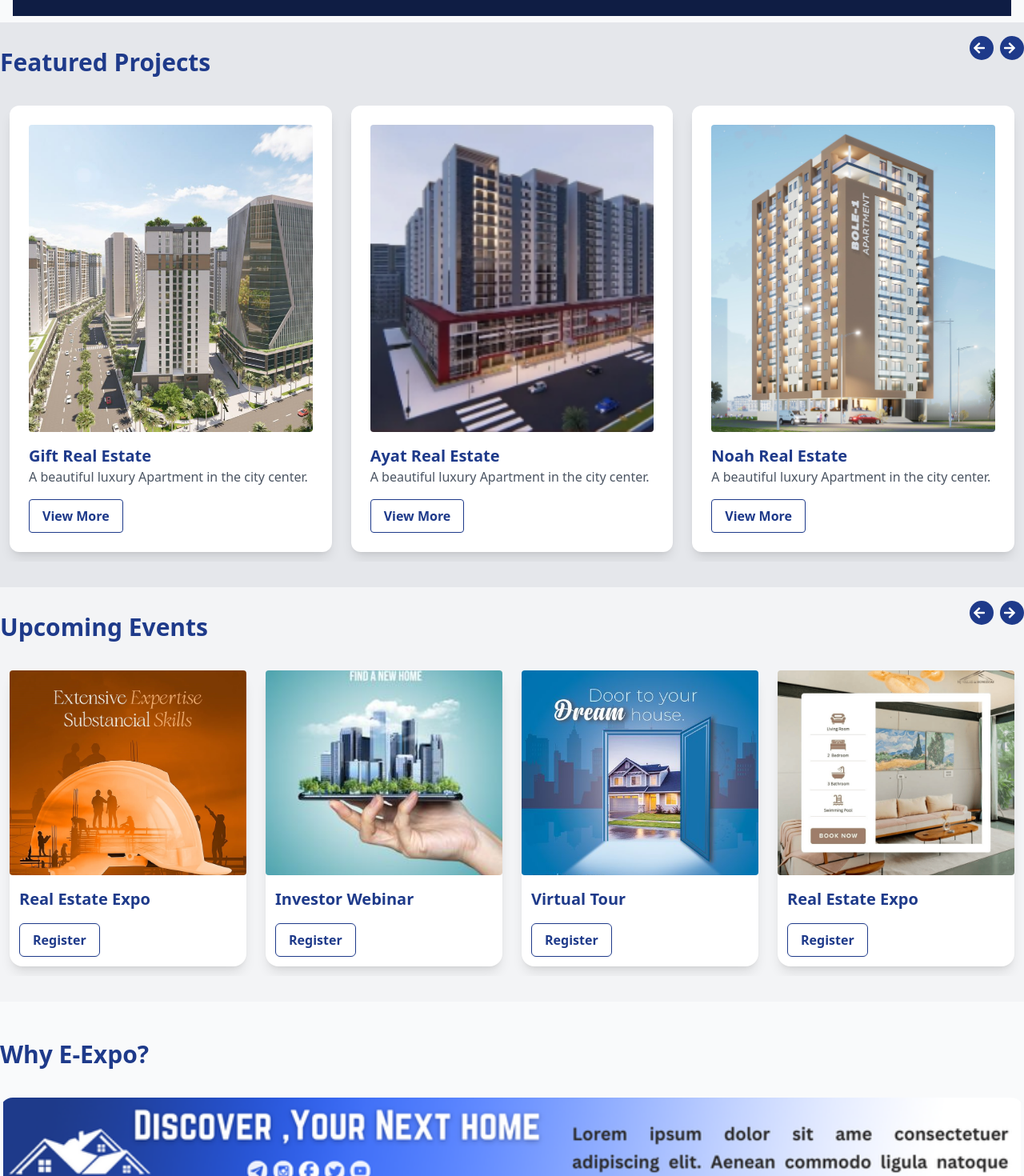
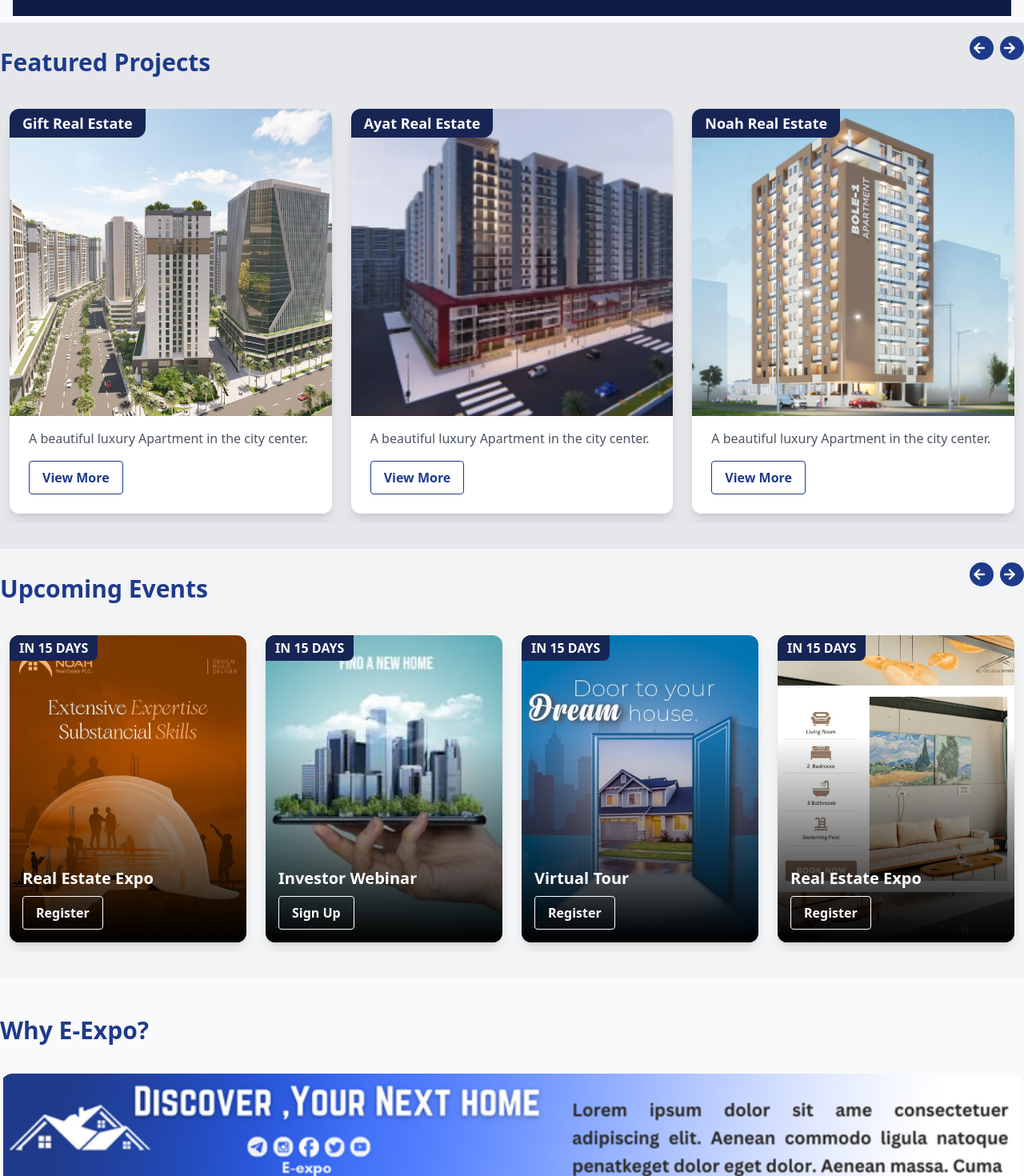
Before and after one commit to Natiethio/E-Expo_Frontend, a React (Vite) app: page / in a window 1280 px wide. Shown: the part 560-2030 px from the top of the page at 80% size. Built offline with nearby package versions, Linux system fonts and the light colour scheme; grey boxes are pictures that could not be loaded.

Commit message:
Tenth Commit

```diff
--- a/package.json
+++ b/package.json
@@ -12,6 +12,7 @@
   "dependencies": {
     "@headlessui/react": "^2.1.9",
     "@heroicons/react": "^2.1.5",
+    "date-fns": "^4.1.0",
     "react": "^18.3.1",
     "react-dom": "^18.3.1",
     "react-helmet": "^6.1.0",
--- a/src/Components/Home.jsx
+++ b/src/Components/Home.jsx
@@ -20,6 +20,7 @@ import { FaArrowCircleLeft, FaArrowLeft, FaArrowRight, FaCalendarAlt, FaPhone, F
 import { FiMail } from 'react-icons/fi'
 import { FaLocationDot, FaPhoneFlip } from 'react-icons/fa6'
 import { useNavigate } from 'react-router-dom';
+import { formatDistanceToNow } from 'date-fns';
 
 const Home = () => {
     const [currentSlide, setCurrentSlide] = useState(0);
@@ -144,6 +145,13 @@ const Home = () => {
         Expo('/Expo')
     }
 
+    // const targetDate = new Date(cardfeatured.date);
+    // const daysLeft = differenceInDays(targetDate, currentDate);
+
+    const getDaysLeft = (date) => {
+        return formatDistanceToNow(new Date(date), { addSuffix: true });
+    };
+
     return (
         <>
             <Helmet>
@@ -208,21 +216,60 @@ const Home = () => {
                                     }}
                                 >
                                     {CardFeatured.map((cardfeatured, index) => (
+                                        // <div
+                                        //     key={index}
+                                        //     className="w-full sm:w-1/2 md:w-1/3 lg:w-1/4 p-3 pt-4 rounded-xl"
+                                        //     style={{ flex: `0 0 ${100 / cardsToShowFeatured}%` }}>
+                                        //     <div className="bg-white shadow-lg rounded-xl transition ease-in-out delay-150 hover:-translate-y-1 hover:scale-105 hover:shadow-xl hover:bg-gray-100 duration-300">
+
+                                        //         <div className="overflow-hidden w-full mb-4 h-96 rounded-t-xl">
+
+                                        //             <img
+                                        //                 src={cardfeatured.img}
+                                        //                 alt="Real Estate"
+                                        //                 className="object-cover w-full h-full"
+                                        //             />
+                                        //         </div>
+
+                                        //         <div className="pl-6 pb-6">
+                                        //             <h3 className="text-xl font-semibold text-blue-900">{cardfeatured.name}</h3>
+                                        //             <p className="text-gray-600">{cardfeatured.description}</p>
+                                        //             <button className="mt-4 border font-semibold border-blue-900 text-blue-900 px-4 py-2 rounded hover:bg-blue-900 hover:text-white transition duration-300">
+                                        //                 {cardfeatured.buttonText}
+                                        //             </button>
+                                        //         </div>
+                                        //     </div>
+                                        // </div>
                                         <div
                                             key={index}
-                                            className="w-full sm:w-1/2 md:w-1/3 lg:w-1/4 p-3 "
-                                            style={{ flex: `0 0 ${100 / cardsToShowFeatured}%` }}>
-                                            <div className="bg-white p-6 shadow-lg rounded-xl transition ease-in-out delay-150  hover:-translate-y-1 hover:scale-105 hover:shadow-xl hover:bg-gray-100 duration-300">
-                                                <div className="rounded overflow-hidden w-full mb-4 h-96 ">
-                                                    <img src={cardfeatured.img} alt="Real Estate" className="object-cover w-full h-full" />
+                                            className="w-full sm:w-1/2 md:w-1/3 lg:w-1/4 p-3 pt-4 rounded-xl"
+                                            style={{ flex: `0 0 ${100 / cardsToShowFeatured}%` }}
+                                        >
+                                            <div className="relative bg-white shadow-lg rounded-xl transition ease-in-out delay-150 hover:-translate-y-1 hover:scale-105 hover:shadow-xl hover:bg-gray-100 duration-300">
+
+
+                                                <div className="absolute top-0 left-0 flex items-center bg-blue-950 text-white px-4 py-1 rounded-br-xl rounded-tl-xl z-10">
+                                                    <h3 className="text-lg font-semibold">{cardfeatured.name}</h3>
                                                 </div>
-                                                <h3 className="text-xl font-semibold text-blue-900">{cardfeatured.name}</h3>
+
+
+                                                <div className="overflow-hidden w-full mb-4 h-96 rounded-t-xl">
+                                                    <img
+                                                        src={cardfeatured.img}
+                                                        alt="Real Estate"
+                                                        className="object-cover w-full h-full rounded-t-xl"
+                                                    />
+                                                </div>
+
+                                                <div className="pl-6 pb-6">
                                                     <p className="text-gray-600">{cardfeatured.description}</p>
                                                     <button className="mt-4 border font-semibold border-blue-900 text-blue-900 px-4 py-2 rounded hover:bg-blue-900 hover:text-white transition duration-300">
                                                         {cardfeatured.buttonText}
                                                     </button>
                                                 </div>
                                             </div>
+                                        </div>
+
                                     ))}
                                 </div>
                             </div>
@@ -255,7 +302,7 @@ const Home = () => {
                             </div>
                         </div>
 
-                        <div className="relative">
+                        {/* <div className="relative">
                             <div className="overflow-hidden">
                                 <div
                                     className="flex transition-transform duration-700 ease-in-out"
@@ -271,18 +318,64 @@ const Home = () => {
                                         >
                                             <div className="bg-white  shadow-lg rounded-2xl transition ease-in-out delay-150  hover:-translate-y-1 hover:scale-105 hover:shadow-xl hover:bg-gray-50 duration-300">
                                                 <div className="flex items-center text-gray-600 ">
-                                                    {/* <img src={Calender} alt="" className="w-7 h-7 mr-1" /> */}
-                                                    {/* <FaCalendarAlt className="text-blue-900 mr-2" /> */}
-                                                    {/* <p>{card.date}</p> */}
+
                                                 </div>
                                                 <div className="rounded overflow-hidden w-full mb-4 xl:h-64 sm:h-72 h-80 ">
                                                     <img src={card.img} alt={card.title} className="object-cover w-full h-full" />
                                                 </div>
                                                 <h3 className="text-xl text-blue-900 font-semibold pl-3">{card.title}</h3>
-                                                {/* <p className="text-gray-600">{card.description}</p> */}
+
                                                 <button className="mt-4 border font-semibold m-3 border-blue-900 text-blue-900 px-4 py-2 rounded-md hover:bg-blue-900 hover:text-white transition duration-300">
                                                     Register
                                                 </button>
+                                            </div>
+                                        </div>
+                                    ))}
+                                </div>
+                            </div>
+                        </div> */}
+
+                        <div className="relative">
+                            <div className="overflow-hidden">
+                                <div
+                                    className="flex transition-transform duration-700 ease-in-out"
+                                    style={{
+                                        transform: `translateX(-${currentIndex * (100 / cardsToShow)}%)`
+                                    }}
+                                >
+                                    {CardUpe.map((card, index) => (
+                                        <div
+                                            key={index}
+                                            className="w-full sm:w-1/2 md:w-1/3 lg:w-1/4 p-3 pt-4"
+                                            style={{ flex: `0 0 ${100 / cardsToShow}%` }}
+                                        >
+                                            <div className="relative bg-white shadow-lg rounded-xl overflow-hidden transition ease-in-out delay-150 hover:-translate-y-1 hover:scale-105 hover:shadow-xl hover:bg-gray-100 duration-300">
+
+
+                                                <div className="absolute top-0 left-0 flex items-center bg-blue-950 text-white px-3 py-1 rounded-br-lg z-10">
+                                                    <span className="uppercase font-bold">{getDaysLeft(card.date)}</span>
+                                                </div>
+
+                                                <div className="absolute top-0 left-0 bg-blue-950 text-white py-1 px-3 rounded-br-lg">
+
+                                                </div>
+
+
+
+                                                <div className="rounded overflow-hidden w-full h-96">
+                                                    <img src={card.img} alt="Real Estate" className="object-cover w-full h-full" />
+                                                </div>
+
+
+                                                <div className="absolute inset-x-0 bottom-0 bg-gradient-to-t from-black to-transparent h-64"></div>
+                                                <div className="absolute inset-x-0 bottom-0 p-4 text-white z-10">
+                                                    <h3 className="text-xl font-semibold">{card.title}</h3>
+                                                    {/* <p className="text-sm">{card.description}</p> */}
+
+                                                    <button className="mt-2 border font-semibold border-white text-white px-4 py-2 rounded hover:bg-blue-950 hover:text-white hover:border-blue-950 transition duration-300">
+                                                        {card.buttonText}
+                                                    </button>
+                                                </div>
                                             </div>
                                         </div>
                                     ))}
@@ -417,51 +510,68 @@ const Home = () => {
                 <section className="container mx-auto my-12  ">
                     <h2 className="text-3xl font-bold mb-6 text-blue-900 ">Latest News</h2>
                     <div className="grid md:grid-cols-3 grid-cols-1 sm:gap-6  justify-center">
-                        <div className="bg-white p-6 shadow-lg rounded-xl">
-                            <div className="rounded overflow-hidden w-full mb-4 h-96 ">
-                                <img src={Ltnews5} alt="Real Estate" className="object cover w-full h-full" />
+                        <div className="bg-white shadow-lg rounded-xl">
+
+                            <div className="rounded-t-xl overflow-hidden w-full mb-4 h-96">
+                                <img src={Ltnews5} alt="Real Estate" className="object-cover w-full h-full" />
                             </div>
-                            <h3 className="text-xl font-semibold text-blue-900">Jamboro Real Estste</h3>
-                            <p className="text-gray-600">Lorem ipsum dolor sit amet,
-                                consectetuer adipiscing elit. Aenean commodo ligula eget dolor.
+                            <div className="p-6">
+                                <h3 className="text-xl font-semibold text-blue-900  pb-2">Jamboro Real Estate</h3>
+                                <p className="text-gray-600">
+                                    Lorem ipsum dolor sit amet, consectetuer adipiscing elit. Aenean commodo ligula eget dolor.
                                     Aenean massa. Cum sociis natoque penatibus et magnis dis parturient montes,
                                     nascetur ridiculus mus. Donec quam felis, ultricies nec, pellentesque eu,
-                                pretium quis, sem...</p>
+                                    pretium quis, sem...
+                                </p>
+
                                 <button className="mt-4 border font-semibold border-blue-900 text-blue-900 px-4 py-2 rounded hover:bg-blue-900 hover:text-white transition duration-300">
                                     View More
                                 </button>
                             </div>
-                        <div className="bg-white p-6 shadow-lg rounded-xl">
-                            <div className="rounded overflow-hidden w-full mb-4 h-96 ">
-                                <img src={Ltnews2} alt="Real Estate" className="object cover w-full h-full" />
                         </div>
-                            <h3 className="text-xl font-semibold text-blue-900">Hammer Real Estate</h3>
-                            <p className="text-gray-600">Lorem ipsum dolor sit amet,
-                                consectetuer adipiscing elit. Aenean commodo ligula eget dolor.
+
+                        <div className="bg-white shadow-lg rounded-xl">
+
+                            <div className="rounded-t-xl overflow-hidden w-full mb-4 h-96">
+                                <img src={Ltnews2} alt="Real Estate" className="object-cover w-full h-full" />
+                            </div>
+                            <div className="p-6">
+                                <h3 className="text-xl font-semibold text-blue-900 pb-2">Ayat Real Estate</h3>
+                                <p className="text-gray-600">
+                                    Lorem ipsum dolor sit amet, consectetuer adipiscing elit. Aenean commodo ligula eget dolor.
                                     Aenean massa. Cum sociis natoque penatibus et magnis dis parturient montes,
                                     nascetur ridiculus mus. Donec quam felis, ultricies nec, pellentesque eu,
-                                pretium quis, sem...</p>
-                            <button className="mt-4 border font-semibold border-blue-900 text-blue-900 px-4 py-2 rounded-md hover:bg-blue-900 hover:text-white transition duration-300">
-                                View More
-                            </button>
-                        </div>
-                        <div className="bg-white p-6 shadow-lg rounded-xl">
-                            <div className="rounded overflow-hidden w-full mb-4 h-96 ">
-                                <img src={Ltnews3} alt="Real Estate" className="object cover w-full h-full" />
-                            </div>
-                            <h3 className="text-xl font-semibold text-blue-900">Ovid Real Estate</h3>
-                            <p className="text-gray-600">Lorem ipsum dolor sit amet,
-                                consectetuer adipiscing elit. Aenean commodo ligula eget dolor.
-                                Aenean massa. Cum sociis natoque penatibus et magnis dis parturient montes,
-                                nascetur ridiculus mus. Donec quam felis, ultricies nec, pellentesque eu,
-                                pretium quis, sem...</p>
-                            <button className="mt-4 border font-semibold border-blue-900 text-blue-900 px-4 py-2 rounded-md hover:bg-blue-900 hover:text-white transition duration-300">
+                                    pretium quis, sem...
+                                </p>
+
+                                <button className="mt-4 border font-semibold border-blue-900 text-blue-900 px-4 py-2 rounded hover:bg-blue-900 hover:text-white transition duration-300">
                                     View More
                                 </button>
                             </div>
                         </div>
+
+                        <div className="bg-white shadow-lg rounded-xl">
+
+                            <div className="rounded-t-xl overflow-hidden w-full mb-4 h-96">
+                                <img src={Ltnews3} alt="Real Estate" className="object-cover w-full h-full" />
+                            </div>
+                            <div className="p-6">
+                                <h3 className="text-xl font-semibold text-blue-900 pb-2">Gift Real Estate</h3>
+                                <p className="text-gray-600">
+                                    Lorem ipsum dolor sit amet, consectetuer adipiscing elit. Aenean commodo ligula eget dolor.
+                                    Aenean massa. Cum sociis natoque penatibus et magnis dis parturient montes,
+                                    nascetur ridiculus mus. Donec quam felis, ultricies nec, pellentesque eu,
+                                    pretium quis, sem...
+                                </p>
+
+                                <button className="mt-4 border font-semibold border-blue-900 text-blue-900 px-4 py-2 rounded hover:bg-blue-900 hover:text-white transition duration-300">
+                                    View More
+                                </button>
+                            </div>
+                        </div>
+
+                    </div>
                 </section>
-
 
                 {/* Contact us section */}
                 <section>
--- a/src/Components/Realestates.jsx
+++ b/src/Components/Realestates.jsx
@@ -51,13 +51,20 @@ const Realestates = () => {
                 <div className="grid grid-cols-1 sm:grid-cols-2 md:grid-cols-3  gap-8">
                     {companiesData.map(company => (
                         <div key={company.id} className="bg-white rounded-lg shadow-lg overflow-hidden">
-                            <img src={company.imgSrc} alt={company.name} className="w-full h-40 object-cover sm:h-48 md:h-52 lg:h-56" />
+                            {/* <img src={company.imgSrc} alt={company.name} className="w-full h-40 object-cover sm:h-48 md:h-52 lg:h-56" /> */}
+
+                            <div className="overflow-hidden w-full mb-4 h-80 rounded-t-xl">
+                                <img
+                                    src={company.imgSrc}
+                                    alt="Real Estate"
+                                    className="object-cover w-full h-full rounded-t-xl"
+                                />
+                            </div>
                             <div className="p-4 flex justify-between items-center">
                                 <h3 className="text-lg sm:text-xl font-semibold text-blue-900">{company.name}</h3>
                                 <button className="mt-4 border font-semibold border-blue-900 text-blue-950 px-4 py-2 rounded-md hover:bg-blue-900  hover:text-white transition duration-300">
                                     Details
                                 </button>
-
                             </div>
                         </div>
                     ))}
--- a/src/Components/cardfeatured.json
+++ b/src/Components/cardfeatured.json
@@ -37,7 +37,7 @@
     },
     {
         "id": 6,
-        "name": "Flintstone Homes Real Estate",
+        "name": "Flintstone Real Estate",
         "description": "A beautiful luxury Apartment in the city center.",
         "buttonText": "View More",
         "img": "/Images/jamboro2.png"
--- a/src/Components/cardupcoming.json
+++ b/src/Components/cardupcoming.json
@@ -1,7 +1,7 @@
 [
     {
         "id": 1,
-        "date": "October 12th, 2024",
+        "date": "2024-10-25",
         "title": "Virtual Tour",
         "description": "Join us on October 12th for an exclusive virtual tour.",
         "buttonText": "Register",
@@ -9,7 +9,7 @@
     },
     {
         "id": 2,
-        "date": "October 24th, 2024",
+        "date": "2024-10-25",
         "title": "Real Estate Expo",
         "description": "Don't miss our October 24th Real Estate Expo.",
         "buttonText": "Register",
@@ -17,7 +17,7 @@
     },
     {
         "id": 3,
-        "date": "November 1st, 2024",
+        "date": "2024-10-25",
         "title": "Investor Webinar",
         "description": "Join us for our webinar on investing in the real estate market.",
         "buttonText": "Sign Up",
@@ -25,7 +25,7 @@
     },
     {
         "id": 4,
-        "date": "October 12th, 2024",
+        "date": "2024-10-25",
         "title": "Virtual Tour",
         "description": "Join us on October 12th for an exclusive virtual tour.",
         "buttonText": "Register",
@@ -33,7 +33,7 @@
     },
     {
         "id": 5,
-        "date": "October 24th, 2024",
+        "date": "2024-10-25",
         "title": "Real Estate Expo",
         "description": "Don't miss our October 24th Real Estate Expo.",
         "buttonText": "Register",
@@ -41,7 +41,7 @@
     },
     {
         "id": 6,
-        "date": "November 8st, 2024",
+        "date": "2024-10-25",
         "title": "Investor Webinar",
         "description": "Join us for our webinar on investing in the real estate market.",
         "buttonText": "Sign Up",
```
Also changed, not shown: 1 other file (tests, documents, lock files or other folders). Lines whose indentation alone changed are shown as unchanged.
